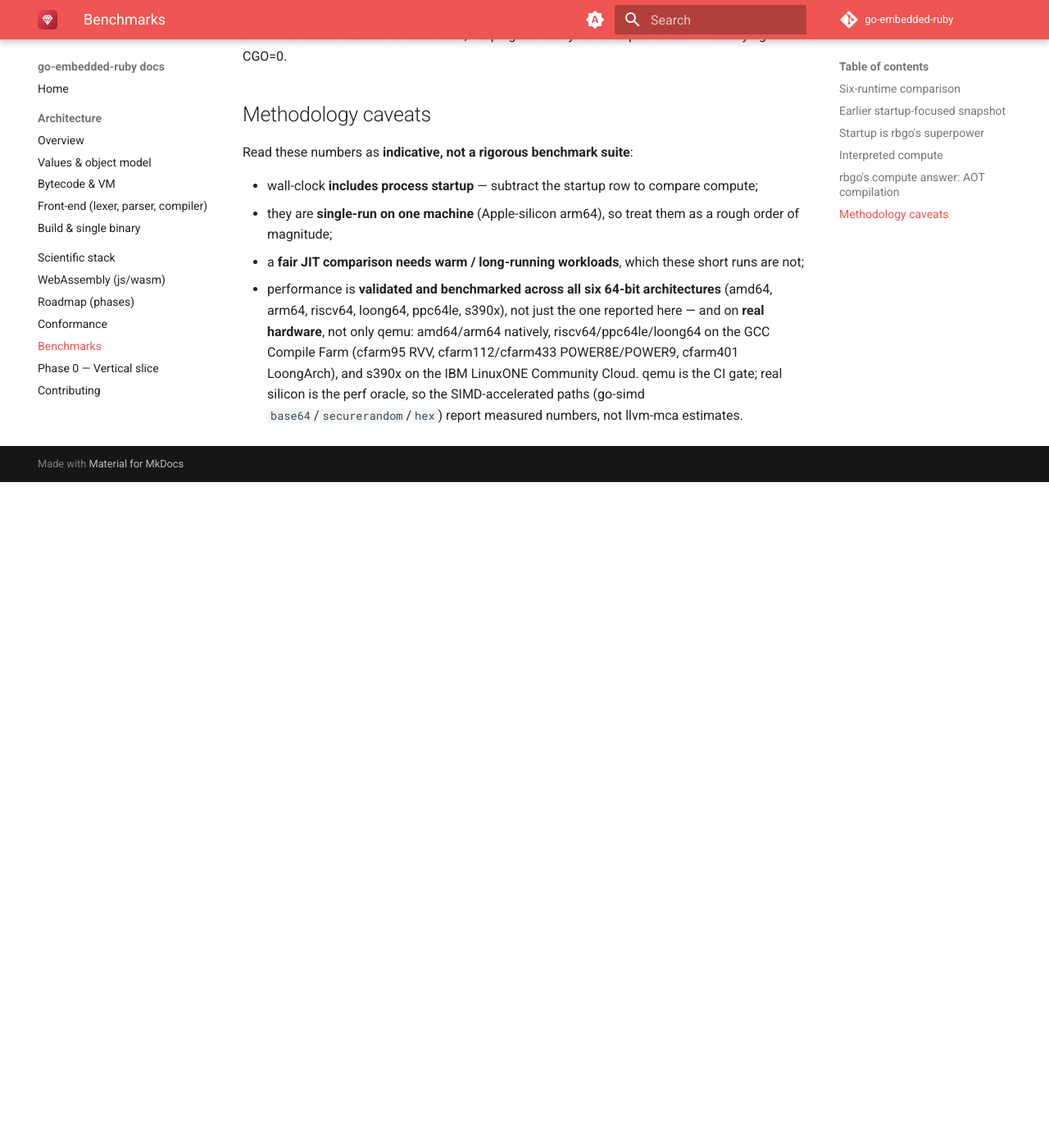
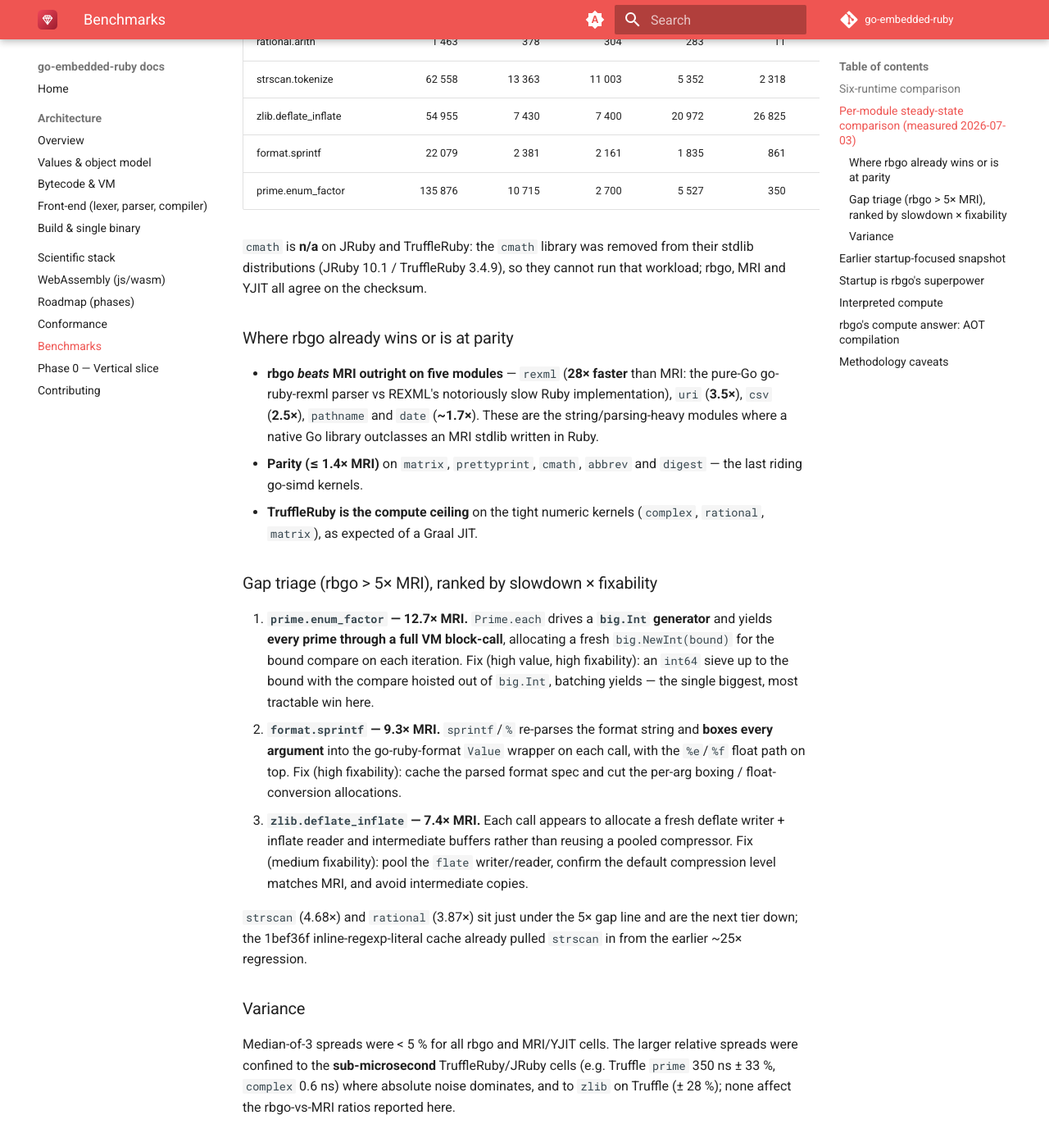
Before and after one commit to go-embedded-ruby/docs, an MkDocs documentation site: the page built from docs/benchmarks.md, in a window 1280 px wide and 1400 px high, scrolled down 2745 px. Shown: the whole window at 82% size. Built offline with MkDocs 1.6.1 and Material for MkDocs 9.7.7, drawn with Linux system fonts in a browser that asks for light colours; the version menu is left out; before the commit the page ends 3333 px from its top, so only the background shows below that; some of the changed text lies outside the part shown.

Commit message:
docs(benchmarks): add per-module steady-state 5-runtime comparison
Add a fair, startup-excluded, JIT-warmed micro-benchmark of the 21 stdlib
modules rbgo binds to standalone go-ruby-<mod> libraries, compared across
rbgo / MRI 4.0.5 / MRI+YJIT / JRuby 10.1 / TruffleRuby 34.0.1.

This directly answers the caveat on the existing whole-program table (which
is wall-clock and startup-dominated, hence not a fair JIT comparison): the
same .rb drives every runtime, only the inner op-loop is timed with each
runtime's own monotonic clock, JITs are warmed 5s to steady state, and every
workload is checksum-gated byte-identical across all five runtimes before any
timing is trusted.

Measured 2026-07-03 on Apple M-series arm64, rbgo at 1bef36f. Includes the
gap triage (prime 12.7x, format 9.3x, zlib 7.4x vs MRI) with grounded
hypotheses, and the modules where rbgo already beats MRI (rexml 28x, uri,
csv, pathname, date).

Co-Authored-By: Claude Opus 4.8 <noreply@anthropic.com>

```diff
--- a/docs/benchmarks.md
+++ b/docs/benchmarks.md
@@ -41,6 +41,99 @@ it is timed.
 Reproduce: `AOT=1 RUNS=8 JRUBY=jruby TRUFFLE=<path> bash bench/run.sh 8`. The full
 write-up (methodology, profiling, where the time goes) is in
 [`BENCHMARKS.md`](https://github.com/go-embedded-ruby/ruby/blob/main/BENCHMARKS.md).
+
+## Per-module steady-state comparison (measured 2026-07-03)
+
+The whole-program table above is wall-clock and startup-dominated, which — as the
+[caveats](#methodology-caveats) note — is **not** a fair JIT comparison. This
+section is the fair one: a **steady-state, startup-excluded, warmed** micro-benchmark
+of the stdlib modules that rbgo binds to standalone pure-Go `go-ruby-<mod>`
+libraries. **Measured 2026-07-03 on an Apple M-series arm64.**
+
+**Methodology (identical `.rb` across all five runtimes):**
+
+- The **same** workload source drives rbgo, MRI, MRI+YJIT, JRuby and TruffleRuby.
+  Only the inner op-loop is timed, with each runtime's own
+  `Process.clock_gettime(CLOCK_MONOTONIC, :nanosecond)` — **startup, `require` and
+  warmup are excluded**.
+- **JITs are warmed** for a fixed 5 s wall-clock budget before any timing, so
+  YJIT, JRuby (C2) and TruffleRuby (Graal) reach steady state.
+- Reported number = **median ns/op** of 11 timed rounds, then **median of 3
+  processes**. Regexp literals are hoisted to constants.
+- **Every workload is checksum-gated:** the `.rb` returns a deterministic integer
+  checksum that was asserted **byte-identical across all five runtimes** before any
+  timing was trusted — guaranteeing every runtime does the *same* work.
+
+Times are **ns/op** (lower is better); the last column is rbgo ÷ MRI (< 1 means
+rbgo is faster than MRI). **rbgo 1bef36f** (pure-Go bytecode interpreter, no AOT).
+
+| module.op | rbgo | MRI 4.0.5 | MRI+YJIT | JRuby 10.1 | TruffleRuby 34.0.1 | rbgo/MRI |
+| --- | ---: | ---: | ---: | ---: | ---: | ---: |
+| rexml.parse_write | **10 568** | 299 840 | 147 190 | 580 631 | 97 250 | **0.04×** |
+| uri.parse | **1 171** | 4 066 | 3 254 | 2 836 | 22 905 | **0.29×** |
+| csv.parse_generate | **35 165** | 88 290 | 54 990 | 342 766 | 223 037 | **0.40×** |
+| pathname.lexical | **12 116** | 20 462 | 19 286 | 14 408 | 8 282 | **0.59×** |
+| date.parse_strftime | **2 551** | 4 216 | 4 162 | 1 713 | 79 648 | **0.60×** |
+| matrix.mul_det | 5 291 | 4 915 | 2 058 | 2 572 | 48 | 1.08× |
+| prettyprint.format | 12 344 | 11 154 | 6 046 | 4 670 | 1 949 | 1.11× |
+| cmath.transcendental | 1 390 | 1 082 | 628 | n/a | n/a | 1.28× |
+| abbrev.table | 42 237 | 30 794 | 24 170 | 19 167 | 3 811 | 1.37× |
+| digest.md5_sha1_sha256 | 3 373 | 2 425 | 2 135 | 1 728 | 3 460 | 1.39× |
+| regexp.scan | 69 188 | 39 645 | 40 180 | 20 854 | 8 567 | 1.75× |
+| json.roundtrip | 31 565 | 15 065 | 15 390 | 36 640 | 88 697 | 2.10× |
+| set.algebra | 102 378 | 46 593 | 44 883 | 31 069 | 44 898 | 2.20× |
+| ipaddr.membership | 22 154 | 9 732 | 6 682 | 3 721 | 2 132 | 2.28× |
+| complex.arith | 778 | 278 | 206 | 76 | 0.6 | 2.80× |
+| base64.roundtrip | 19 591 | 6 635 | 6 425 | 22 569 | 44 951 | 2.95× |
+| rational.arith | 1 463 | 378 | 304 | 283 | 11 | 3.87× |
+| strscan.tokenize | 62 558 | 13 363 | 11 003 | 5 352 | 2 318 | 4.68× |
+| zlib.deflate_inflate | 54 955 | 7 430 | 7 400 | 20 972 | 26 825 | **7.40×** |
+| format.sprintf | 22 079 | 2 381 | 2 161 | 1 835 | 861 | **9.27×** |
+| prime.enum_factor | 135 876 | 10 715 | 2 700 | 5 527 | 350 | **12.68×** |
+
+`cmath` is **n/a** on JRuby and TruffleRuby: the `cmath` library was removed from
+their stdlib distributions (JRuby 10.1 / TruffleRuby 3.4.9), so they cannot run
+that workload; rbgo, MRI and YJIT all agree on the checksum.
+
+### Where rbgo already wins or is at parity
+
+- **rbgo *beats* MRI outright on five modules** — `rexml` (**28× faster** than
+  MRI: the pure-Go go-ruby-rexml parser vs REXML's notoriously slow Ruby
+  implementation), `uri` (**3.5×**), `csv` (**2.5×**), `pathname` and `date`
+  (**~1.7×**). These are the string/parsing-heavy modules where a native Go library
+  outclasses an MRI stdlib written in Ruby.
+- **Parity (≤ 1.4× MRI)** on `matrix`, `prettyprint`, `cmath`, `abbrev` and
+  `digest` — the last riding go-simd kernels.
+- **TruffleRuby is the compute ceiling** on the tight numeric kernels
+  (`complex`, `rational`, `matrix`), as expected of a Graal JIT.
+
+### Gap triage (rbgo > 5× MRI), ranked by slowdown × fixability
+
+1. **`prime.enum_factor` — 12.7× MRI.** `Prime.each` drives a **`big.Int`
+   generator** and yields **every prime through a full VM block-call**, allocating
+   a fresh `big.NewInt(bound)` for the bound compare on each iteration. Fix (high
+   value, high fixability): an `int64` sieve up to the bound with the compare
+   hoisted out of `big.Int`, batching yields — the single biggest, most tractable
+   win here.
+2. **`format.sprintf` — 9.3× MRI.** `sprintf`/`%` re-parses the format string and
+   **boxes every argument** into the go-ruby-format `Value` wrapper on each call,
+   with the `%e`/`%f` float path on top. Fix (high fixability): cache the parsed
+   format spec and cut the per-arg boxing / float-conversion allocations.
+3. **`zlib.deflate_inflate` — 7.4× MRI.** Each call appears to allocate a fresh
+   deflate writer + inflate reader and intermediate buffers rather than reusing a
+   pooled compressor. Fix (medium fixability): pool the `flate` writer/reader,
+   confirm the default compression level matches MRI, and avoid intermediate copies.
+
+`strscan` (4.68×) and `rational` (3.87×) sit just under the 5× gap line and are the
+next tier down; the 1bef36f inline-regexp-literal cache already pulled `strscan`
+in from the earlier ~25× regression.
+
+### Variance
+
+Median-of-3 spreads were < 5 % for all rbgo and MRI/YJIT cells. The larger relative
+spreads were confined to the **sub-microsecond** TruffleRuby/JRuby cells (e.g.
+Truffle `prime` 350 ns ± 33 %, `complex` 0.6 ns) where absolute noise dominates,
+and to `zlib` on Truffle (± 28 %); none affect the rbgo-vs-MRI ratios reported here.
 
 ## Earlier startup-focused snapshot
 
```
